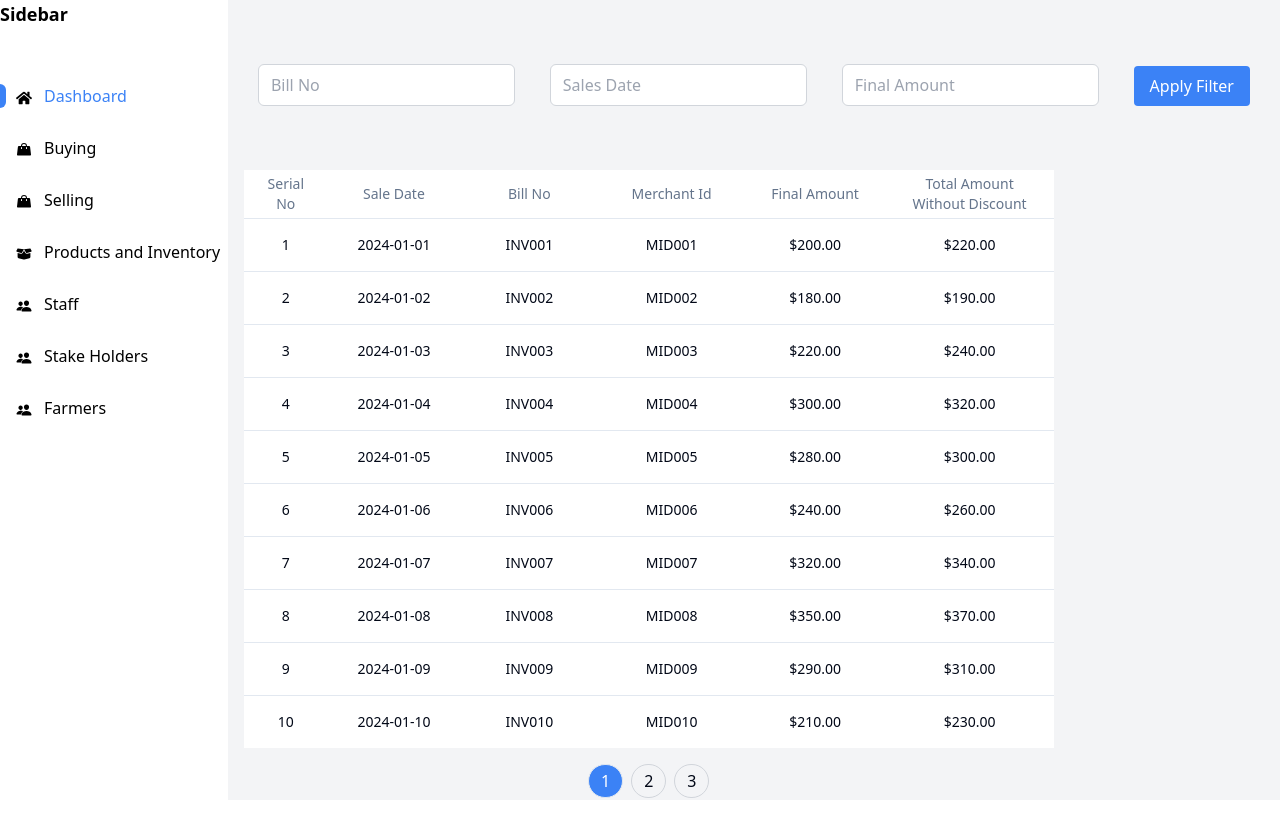
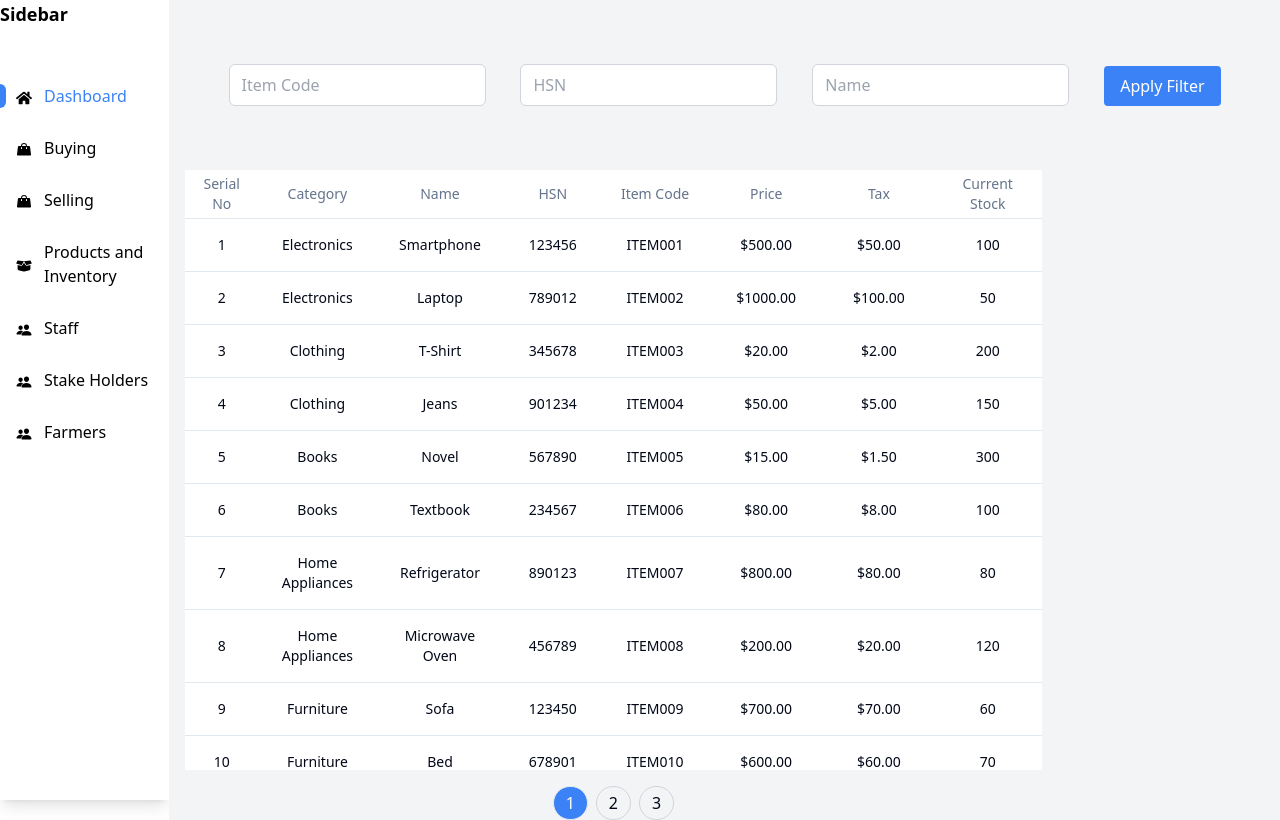
Before and after one commit to Vishakh2012/AgriERP, a React (Vite) app in the folder app/: page /home in a window 1280 px wide. Built offline with nearby package versions, Linux system fonts and the light colour scheme.

Commit message:
FEAT: -Added Product Display Page

```diff
--- /dev/null
+++ b/app/src/page/Product_Display/Product_Display.tsx
@@ -0,0 +1,363 @@
+import React, { useState } from 'react';
+import {
+  Table,
+  TableBody,
+  TableCaption,
+  TableCell,
+  TableFooter,
+  TableHead,
+  TableHeader,
+  TableRow,
+} from "@/components/ui/table"
+import Header from '@/components/Header/header';
+
+const PAGE_SIZE = 10;
+const products = [
+    {
+      category: "Electronics",
+      name: "Smartphone",
+      hsn: "123456",
+      itemCode: "ITEM001",
+      price: "$500.00",
+      tax: "$50.00",
+      currentStock: "100",
+    },
+    {
+      category: "Electronics",
+      name: "Laptop",
+      hsn: "789012",
+      itemCode: "ITEM002",
+      price: "$1000.00",
+      tax: "$100.00",
+      currentStock: "50",
+    },
+    {
+      category: "Clothing",
+      name: "T-Shirt",
+      hsn: "345678",
+      itemCode: "ITEM003",
+      price: "$20.00",
+      tax: "$2.00",
+      currentStock: "200",
+    },
+    {
+      category: "Clothing",
+      name: "Jeans",
+      hsn: "901234",
+      itemCode: "ITEM004",
+      price: "$50.00",
+      tax: "$5.00",
+      currentStock: "150",
+    },
+    {
+      category: "Books",
+      name: "Novel",
+      hsn: "567890",
+      itemCode: "ITEM005",
+      price: "$15.00",
+      tax: "$1.50",
+      currentStock: "300",
+    },
+    {
+      category: "Books",
+      name: "Textbook",
+      hsn: "234567",
+      itemCode: "ITEM006",
+      price: "$80.00",
+      tax: "$8.00",
+      currentStock: "100",
+    },
+    {
+      category: "Home Appliances",
+      name: "Refrigerator",
+      hsn: "890123",
+      itemCode: "ITEM007",
+      price: "$800.00",
+      tax: "$80.00",
+      currentStock: "80",
+    },
+    {
+      category: "Home Appliances",
+      name: "Microwave Oven",
+      hsn: "456789",
+      itemCode: "ITEM008",
+      price: "$200.00",
+      tax: "$20.00",
+      currentStock: "120",
+    },
+    {
+      category: "Furniture",
+      name: "Sofa",
+      hsn: "123450",
+      itemCode: "ITEM009",
+      price: "$700.00",
+      tax: "$70.00",
+      currentStock: "60",
+    },
+    {
+      category: "Furniture",
+      name: "Bed",
+      hsn: "678901",
+      itemCode: "ITEM010",
+      price: "$600.00",
+      tax: "$60.00",
+      currentStock: "70",
+    },
+    {
+      category: "Kitchenware",
+      name: "Cookware Set",
+      hsn: "234567",
+      itemCode: "ITEM011",
+      price: "$100.00",
+      tax: "$10.00",
+      currentStock: "200",
+    },
+    {
+      category: "Kitchenware",
+      name: "Cutlery Set",
+      hsn: "789012",
+      itemCode: "ITEM012",
+      price: "$50.00",
+      tax: "$5.00",
+      currentStock: "150",
+    },
+    {
+      category: "Sporting Goods",
+      name: "Tennis Racket",
+      hsn: "345678",
+      itemCode: "ITEM013",
+      price: "$80.00",
+      tax: "$8.00",
+      currentStock: "100",
+    },
+    {
+      category: "Sporting Goods",
+      name: "Football",
+      hsn: "901234",
+      itemCode: "ITEM014",
+      price: "$30.00",
+      tax: "$3.00",
+      currentStock: "200",
+    },
+    {
+      category: "Beauty",
+      name: "Perfume",
+      hsn: "567890",
+      itemCode: "ITEM015",
+      price: "$50.00",
+      tax: "$5.00",
+      currentStock: "150",
+    },
+    {
+      category: "Beauty",
+      name: "Makeup Kit",
+      hsn: "234567",
+      itemCode: "ITEM016",
+      price: "$40.00",
+      tax: "$4.00",
+      currentStock: "180",
+    },
+    {
+      category: "Tools",
+      name: "Drill Machine",
+      hsn: "890123",
+      itemCode: "ITEM017",
+      price: "$120.00",
+      tax: "$12.00",
+      currentStock: "90",
+    },
+    {
+      category: "Tools",
+      name: "Screwdriver Set",
+      hsn: "456789",
+      itemCode: "ITEM018",
+      price: "$25.00",
+      tax: "$2.50",
+      currentStock: "250",
+    },
+    {
+      category: "Toys",
+      name: "Action Figure",
+      hsn: "123450",
+      itemCode: "ITEM019",
+      price: "$15.00",
+      tax: "$1.50",
+      currentStock: "300",
+    },
+    {
+      category: "Toys",
+      name: "Doll",
+      hsn: "678901",
+      itemCode: "ITEM020",
+      price: "$10.00",
+      tax: "$1.00",
+      currentStock: "400",
+    },
+    {
+      category: "Jewelry",
+      name: "Necklace",
+      hsn: "234567",
+      itemCode: "ITEM021",
+      price: "$200.00",
+      tax: "$20.00",
+      currentStock: "50",
+    },
+    {
+      category: "Jewelry",
+      name: "Earrings",
+      hsn: "789012",
+      itemCode: "ITEM022",
+      price: "$100.00",
+      tax: "$10.00",
+      currentStock: "80",
+    },
+    {
+      category: "Electricals",
+      name: "LED Bulb",
+      hsn: "345678",
+      itemCode: "ITEM023",
+      price: "$5.00",
+      tax: "$0.50",
+      currentStock: "500",
+    },
+    {
+      category: "Electricals",
+      name: "Extension Cord",
+      hsn: "901234",
+      itemCode: "ITEM024",
+      price: "$15.00",
+      tax: "$1.50",
+      currentStock: "200",
+    },
+  ];
+
+
+
+
+const Product_Display= ()=> {
+  const [filterCriteria, setFilterCriteria] = useState({
+    itemCode: '',
+    HSN: '',
+    name: ''
+  });
+  const [currentPage, setCurrentPage] = useState(1);
+
+
+  const handleFilterChange = (e) => {
+    const { name, value } = e.target;
+    setFilterCriteria(prevState => ({
+      ...prevState,
+      [name]: value
+    }));
+  };
+
+  const handleFilterSubmit = (e) => {
+    e.preventDefault();
+    // Add your filtering logic here
+    console.log("Filter criteria:", filterCriteria);
+  };
+  const filteredInvoices = products.filter(invoice => {
+    if (
+      (filterCriteria.itemCode !== '' && invoice.itemCode !== filterCriteria.itemCode) ||
+      (filterCriteria.HSN !== '' && invoice.hsn !== filterCriteria.HSN) ||
+      (filterCriteria.name !== '' && invoice.name !== filterCriteria.name)
+    ) {
+      return false; // Filter out invoices that don't match any criteria
+    }
+    return true; // Include invoices that meet all criteria
+  });
+
+  const applyPagination = (data) => {
+    const startIndex = (currentPage - 1) * PAGE_SIZE;
+    return data.slice(startIndex, startIndex + PAGE_SIZE);
+  };
+
+  const pageCount = Math.ceil(filteredInvoices.length / PAGE_SIZE);
+  const paginatedData = applyPagination(filteredInvoices);
+
+  const handlePageChange = (page) => {
+    setCurrentPage(page);
+  };
+
+
+  return (
+    <div>
+      <div className="mx-auto max-w-5xl px-4 mt-16"> {/* Center the content */}
+      <form onSubmit={handleFilterSubmit} className="flex flex-wrap items-end justify-between mb-4">
+          <input
+            type="text"
+            name="billNo"
+            value={filterCriteria.itemCode}
+            onChange={handleFilterChange}
+            placeholder="Item Code"
+            className="mr-2 mb-2 md:mb-0 px-3 py-2 rounded-md border border-gray-300 focus:outline-none focus:border-blue-500"
+          />
+          <input
+            type="text"
+            name="saleDate"
+            value={filterCriteria.HSN}
+            onChange={handleFilterChange}
+            placeholder="HSN"
+            className="mr-2 mb-2 md:mb-0 px-3 py-2 rounded-md border border-gray-300 focus:outline-none focus:border-blue-500"
+          />
+          <input
+            type="text"
+            name="finalAmount"
+            value={filterCriteria.name}
+            onChange={handleFilterChange}
+            placeholder="Name"
+            className="mr-2 mb-2 md:mb-0 px-3 py-2 rounded-md border border-gray-300 focus:outline-none focus:border-blue-500"
+          />
+          <button type="submit" className="bg-blue-500 text-white px-4 py-2 rounded hover:bg-blue-600"> Apply Filter</button>
+        </form>
+        </div>
+      <div className=" w-4/5 px-4 mt-16 rounded-3xl">
+      <Table className="shadow-md w-full mx-auto rounded-3xl ">
+      <div className=" max-h-[600px] bg-white">
+        <TableHeader  className="sticky top-0 bg-white z-10">
+          <TableRow>
+            <TableHead className="w-[100px] text-center font-medium">Serial No</TableHead>
+            <TableHead className="w-[200px] text-center font-medium">Category</TableHead>
+            <TableHead className="w-[200px] text-center font-medium">Name</TableHead>
+            <TableHead className="w-[200px] text-center font-medium">HSN</TableHead>
+            <TableHead className="w-[200px] text-center font-medium">Item Code</TableHead>
+            <TableHead className="w-[250px] text-center font-medium">Price</TableHead>
+            <TableHead className="w-[250px] text-center font-medium">Tax</TableHead>
+            <TableHead className="w-[250px] text-center font-medium">Current Stock</TableHead>
+
+          </TableRow>
+        </TableHeader>
+        <TableBody>
+        {paginatedData.map((product,index) => (
+            <TableRow key={product.hsn}>
+              <TableCell className="text-center">{(currentPage - 1) * PAGE_SIZE + index + 1}</TableCell>
+              <TableCell className="text-center">{product.category}</TableCell>
+              <TableCell className="text-center">{product.name}</TableCell>
+              <TableCell className="text-center">{product.hsn}</TableCell>
+              <TableCell className="text-center">{product.itemCode}</TableCell>
+              <TableCell className="text-center">{product.price}</TableCell>
+              <TableCell className="text-center">{product.tax}</TableCell>
+              <TableCell className="text-center">{product.currentStock}</TableCell>
+
+            </TableRow>
+          ))}
+        </TableBody>
+        </div>
+      </Table>
+      <div className="flex justify-center mt-4">
+          {Array.from({ length: pageCount }, (_, i) => (
+            <button
+              key={i}
+              onClick={() => handlePageChange(i + 1)}
+              className={`mx-1 px-3 py-1 rounded-full border ${currentPage === i + 1 ? 'bg-blue-500 text-white' : 'hover:bg-blue-500 hover:text-white border-gray-300'}`}
+            >
+              {i + 1}
+            </button>
+          ))}
+        </div>
+    </div>
+  </div>
+  )
+}
+
+export default Product_Display
```
Also changed, not shown: app/src/main.tsx (+4 -3 lines).
